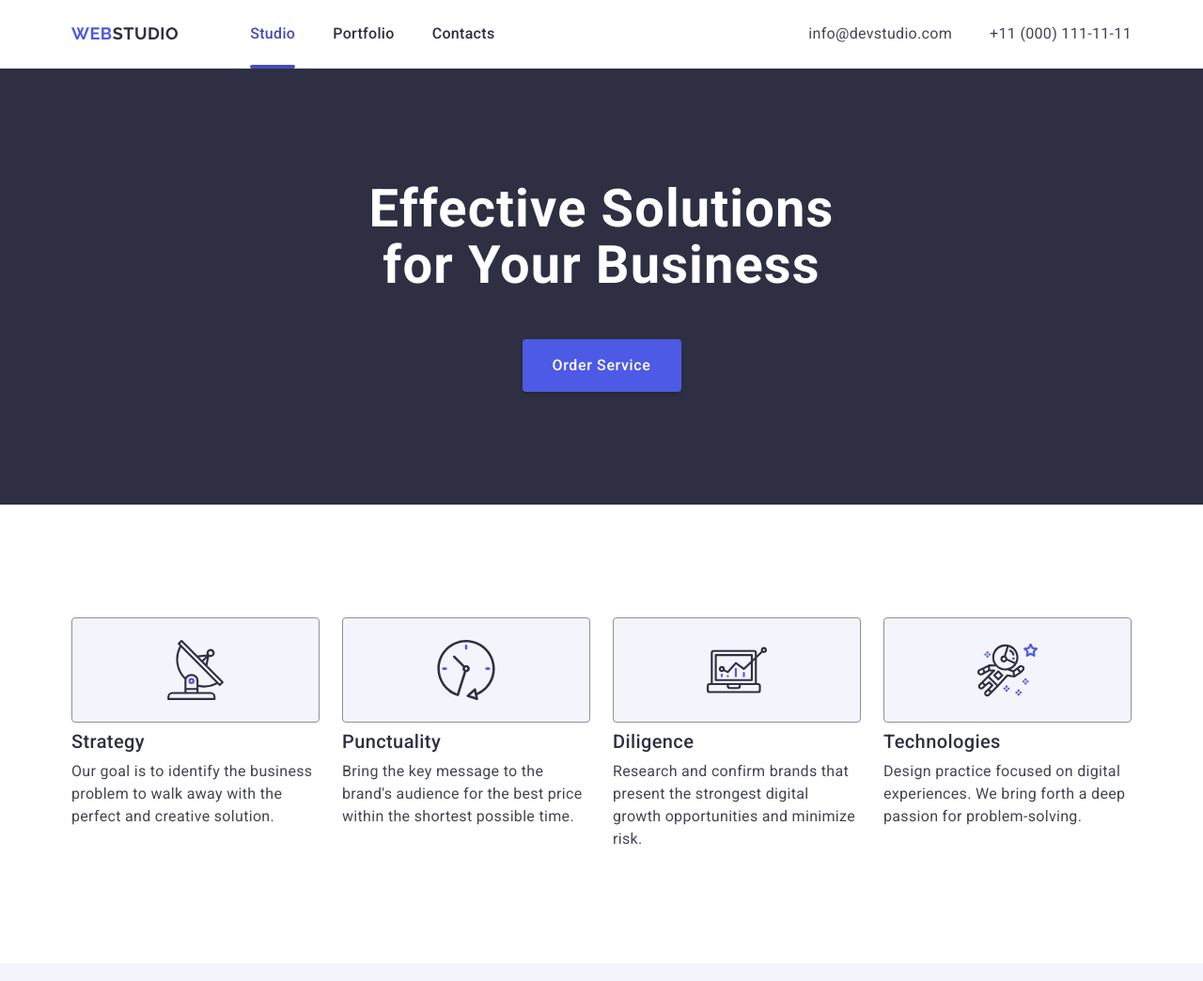
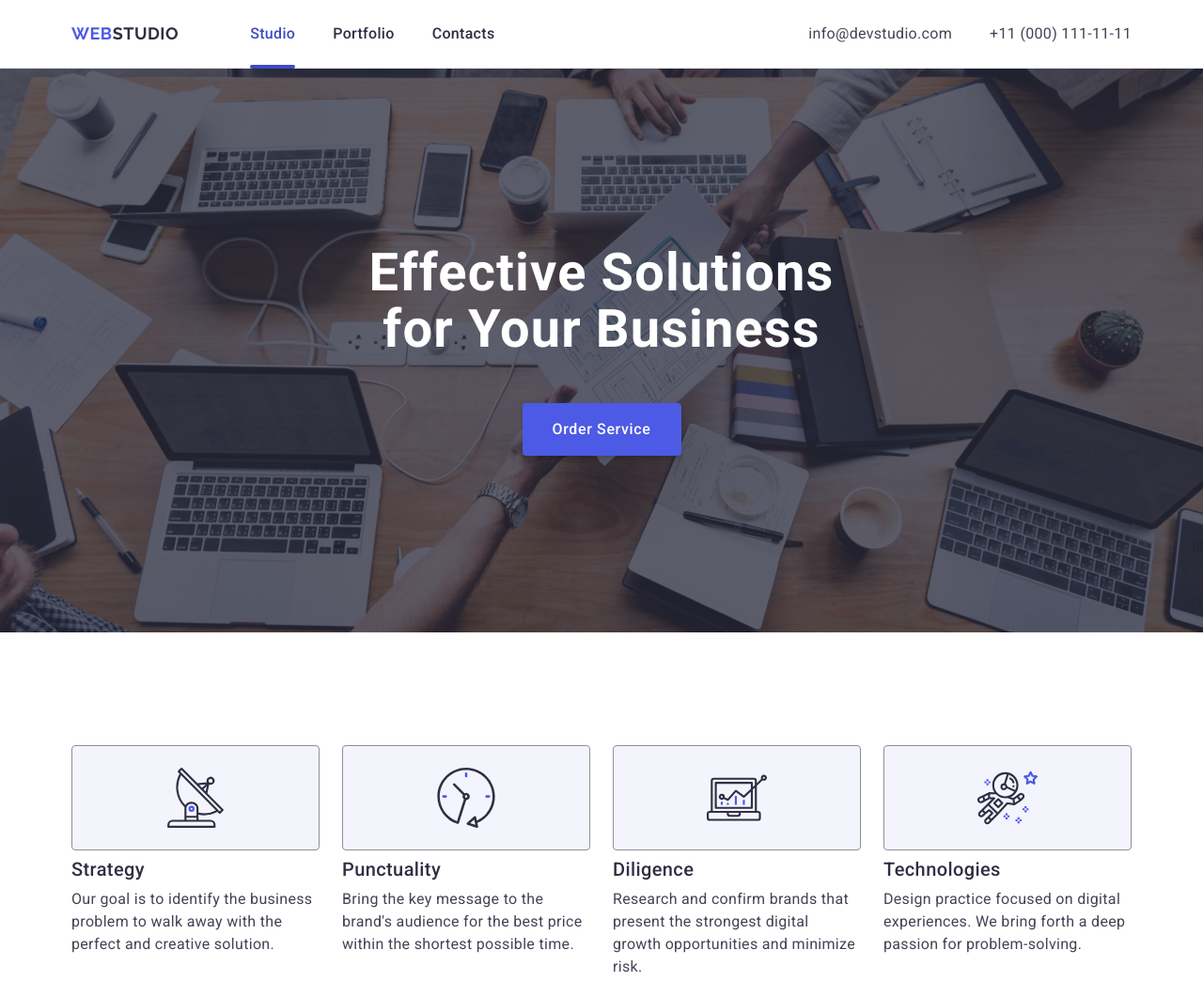
Before and after one commit to Roman-Shugol/goit-markup-hw-04, a plain HTML site: page index.html in a window 1280 px wide. Shown: the top 1044 px of the page at 94% size. Drawn offline with nearby package versions, Linux system fonts and the light colour scheme.

Commit message:
Add padding and fix background-image path

```diff
--- a/css/styles.css
+++ b/css/styles.css
@@ -180,12 +180,13 @@ section {
       rgba(46, 47, 66, 0.7),
       rgba(46, 47, 66, 0.7)
     ),
-    url(./images/people-office.jpg);
+    url(../images/people-office.jpg);
   background-repeat: no-repeat;
   background-position: center;
   background-size: cover;
   max-width: 1440px;
   margin: 0 auto;
+  padding: 188px 0;
   display: flex;
   flex-direction: column;
   justify-content: center;
```
